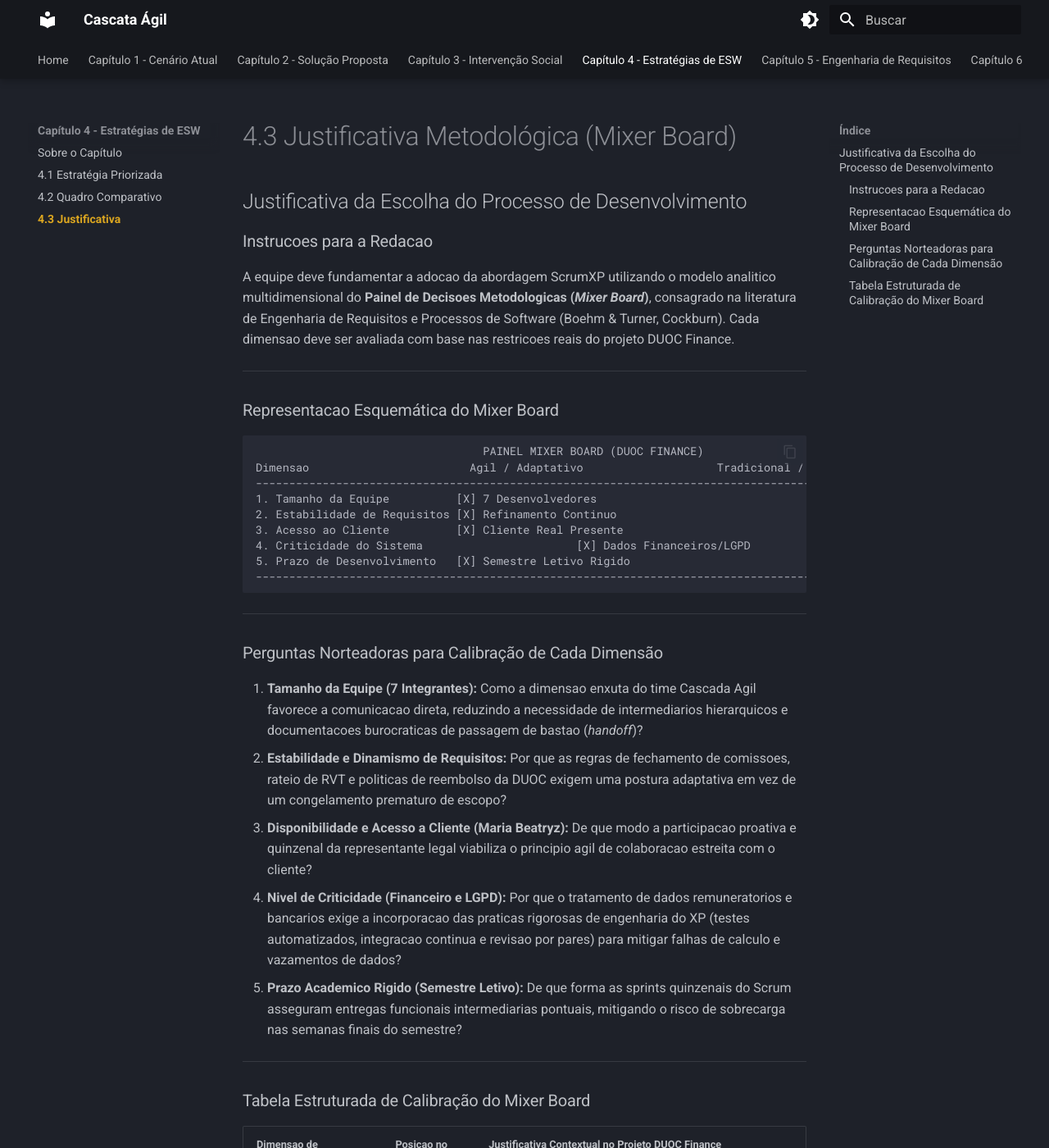
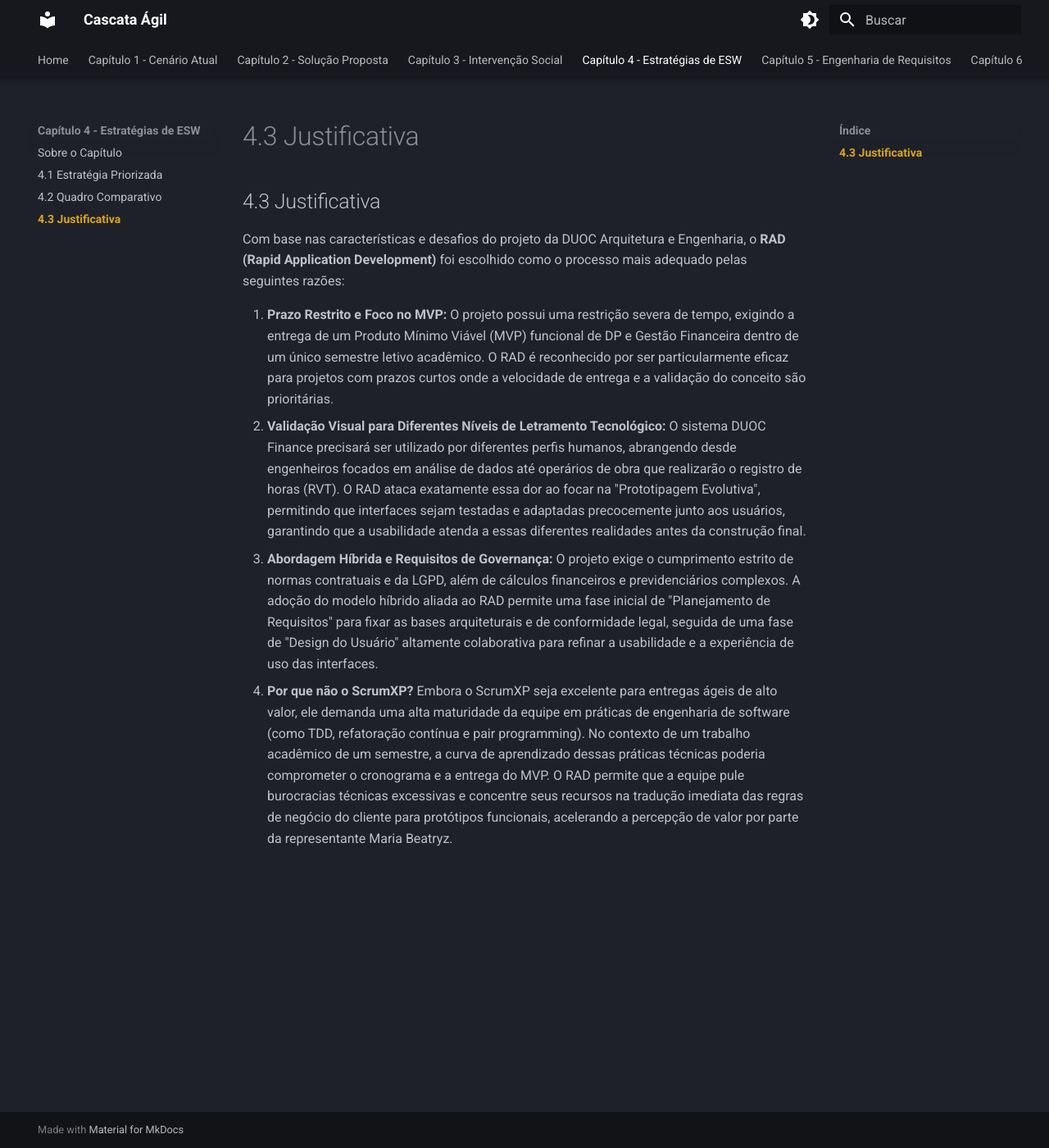
Before and after one commit to mdsreq-fga-unb/REQ-2026.2-T01-DUOC-Finance, an MkDocs documentation site: the page built from docs/estrategias-esw/4.3-justificativa.md, in a window 1280 px wide and 1400 px high. Shown: the whole window at 82% size. Built offline with MkDocs 1.6.1 and Material for MkDocs 9.7.7, drawn with Linux system fonts in a browser that asks for light colours; some of the changed text lies outside the part shown.

Commit message:
docs: adiciona abordagem, ciclo de vida e processo escolhido

````diff
--- a/docs/estrategias-esw/4.3-justificativa.md
+++ b/docs/estrategias-esw/4.3-justificativa.md
@@ -1,44 +1,9 @@
-# 4.3 Justificativa Metodológica (Mixer Board)
 
-## Justificativa da Escolha do Processo de Desenvolvimento
+## 4.3 Justificativa
 
-### Instrucoes para a Redacao
-A equipe deve fundamentar a adocao da abordagem ScrumXP utilizando o modelo analitico multidimensional do **Painel de Decisoes Metodologicas (*Mixer Board*)**, consagrado na literatura de Engenharia de Requisitos e Processos de Software (Boehm & Turner, Cockburn). Cada dimensao deve ser avaliada com base nas restricoes reais do projeto DUOC Finance.
+Com base nas características e desafios do projeto da DUOC Arquitetura e Engenharia, o **RAD (Rapid Application Development)** foi escolhido como o processo mais adequado pelas seguintes razões:
 
----
-
-### Representacao Esquemática do Mixer Board
-
-```text
-                                  PAINEL MIXER BOARD (DUOC FINANCE)
-Dimensao                        Agil / Adaptativo                    Tradicional / Preditivo
----------------------------------------------------------------------------------------------
-1. Tamanho da Equipe          [X] 7 Desenvolvedores                                (50+ pessoas)
-2. Estabilidade de Requisitos [X] Refinamento Continuo                             (Congelamento)
-3. Acesso ao Cliente          [X] Cliente Real Presente                            (Acesso Raro)
-4. Criticidade do Sistema                       [X] Dados Financeiros/LGPD         (Risco a Vida)
-5. Prazo de Desenvolvimento   [X] Semestre Letivo Rigido                           (Plurianual)
----------------------------------------------------------------------------------------------
-```
-
----
-
-### Perguntas Norteadoras para Calibração de Cada Dimensão
-
-1. **Tamanho da Equipe (7 Integrantes):** Como a dimensao enxuta do time Cascada Agil favorece a comunicacao direta, reduzindo a necessidade de intermediarios hierarquicos e documentacoes burocraticas de passagem de bastao (*handoff*)?
-2. **Estabilidade e Dinamismo de Requisitos:** Por que as regras de fechamento de comissoes, rateio de RVT e politicas de reembolso da DUOC exigem uma postura adaptativa em vez de um congelamento prematuro de escopo?
-3. **Disponibilidade e Acesso a Cliente (Maria Beatryz):** De que modo a participacao proativa e quinzenal da representante legal viabiliza o principio agil de colaboracao estreita com o cliente?
-4. **Nivel de Criticidade (Financeiro e LGPD):** Por que o tratamento de dados remuneratorios e bancarios exige a incorporacao das praticas rigorosas de engenharia do XP (testes automatizados, integracao continua e revisao por pares) para mitigar falhas de calculo e vazamentos de dados?
-5. **Prazo Academico Rigido (Semestre Letivo):** De que forma as sprints quinzenais do Scrum asseguram entregas funcionais intermediarias pontuais, mitigando o risco de sobrecarga nas semanas finais do semestre?
-
----
-
-### Tabela Estruturada de Calibração do Mixer Board
-
-| Dimensao de Decisao | Posicao no Espectro | Justificativa Contextual no Projeto DUOC Finance |
-| :--- | :---: | :--- |
-| **Tamanho da Equipe** | Agil Extremo | Equipe de 7 estudantes; comunicacao fluida e baixa sobrecarga de gestao burocratica. |
-| **Dinamismo de Requisitos** | Agil Moderado | Regras de negocio em fase de formalizacao; refinamento continuo com base em prototipos. |
-| **Acesso a Cliente** | Agil Extremo | Cliente real disponivel (Maria Beatryz) com interacoes sincronas quinzenais e canal direto. |
-| **Criticidade do Dominio** | Preditivo Moderado | Calculos financeiros de folha e sigilo LGPD exigem rigor tecnico e testes automatizados (XP). |
-| **Prazo e Cronograma** | Agil Adaptativo | Marco semestral impoe cadencia de releases curtas para validar entregaveis em tempo habil. |
+1.  **Prazo Restrito e Foco no MVP:** O projeto possui uma restrição severa de tempo, exigindo a entrega de um Produto Mínimo Viável (MVP) funcional de DP e Gestão Financeira dentro de um único semestre letivo acadêmico. O RAD é reconhecido por ser particularmente eficaz para projetos com prazos curtos onde a velocidade de entrega e a validação do conceito são prioritárias.
+2.  **Validação Visual para Diferentes Níveis de Letramento Tecnológico:** O sistema DUOC Finance precisará ser utilizado por diferentes perfis humanos, abrangendo desde engenheiros focados em análise de dados até operários de obra que realizarão o registro de horas (RVT). O RAD ataca exatamente essa dor ao focar na "Prototipagem Evolutiva", permitindo que interfaces sejam testadas e adaptadas precocemente junto aos usuários, garantindo que a usabilidade atenda a essas diferentes realidades antes da construção final.
+3.  **Abordagem Híbrida e Requisitos de Governança:** O projeto exige o cumprimento estrito de normas contratuais e da LGPD, além de cálculos financeiros e previdenciários complexos. A adoção do modelo híbrido aliada ao RAD permite uma fase inicial de "Planejamento de Requisitos" para fixar as bases arquiteturais e de conformidade legal, seguida de uma fase de "Design do Usuário" altamente colaborativa para refinar a usabilidade e a experiência de uso das interfaces.
+4.  **Por que não o ScrumXP?** Embora o ScrumXP seja excelente para entregas ágeis de alto valor, ele demanda uma alta maturidade da equipe em práticas de engenharia de software (como TDD, refatoração contínua e pair programming). No contexto de um trabalho acadêmico de um semestre, a curva de aprendizado dessas práticas técnicas poderia comprometer o cronograma e a entrega do MVP. O RAD permite que a equipe pule burocracias técnicas excessivas e concentre seus recursos na tradução imediata das regras de negócio do cliente para protótipos funcionais, acelerando a percepção de valor por parte da representante Maria Beatryz.
````
Also changed, not shown: docs/estrategias-esw/4.1-estrategia.md (+6 -30 lines), docs/estrategias-esw/4.2-quadro-comparativo.md (+11 -22 lines).
